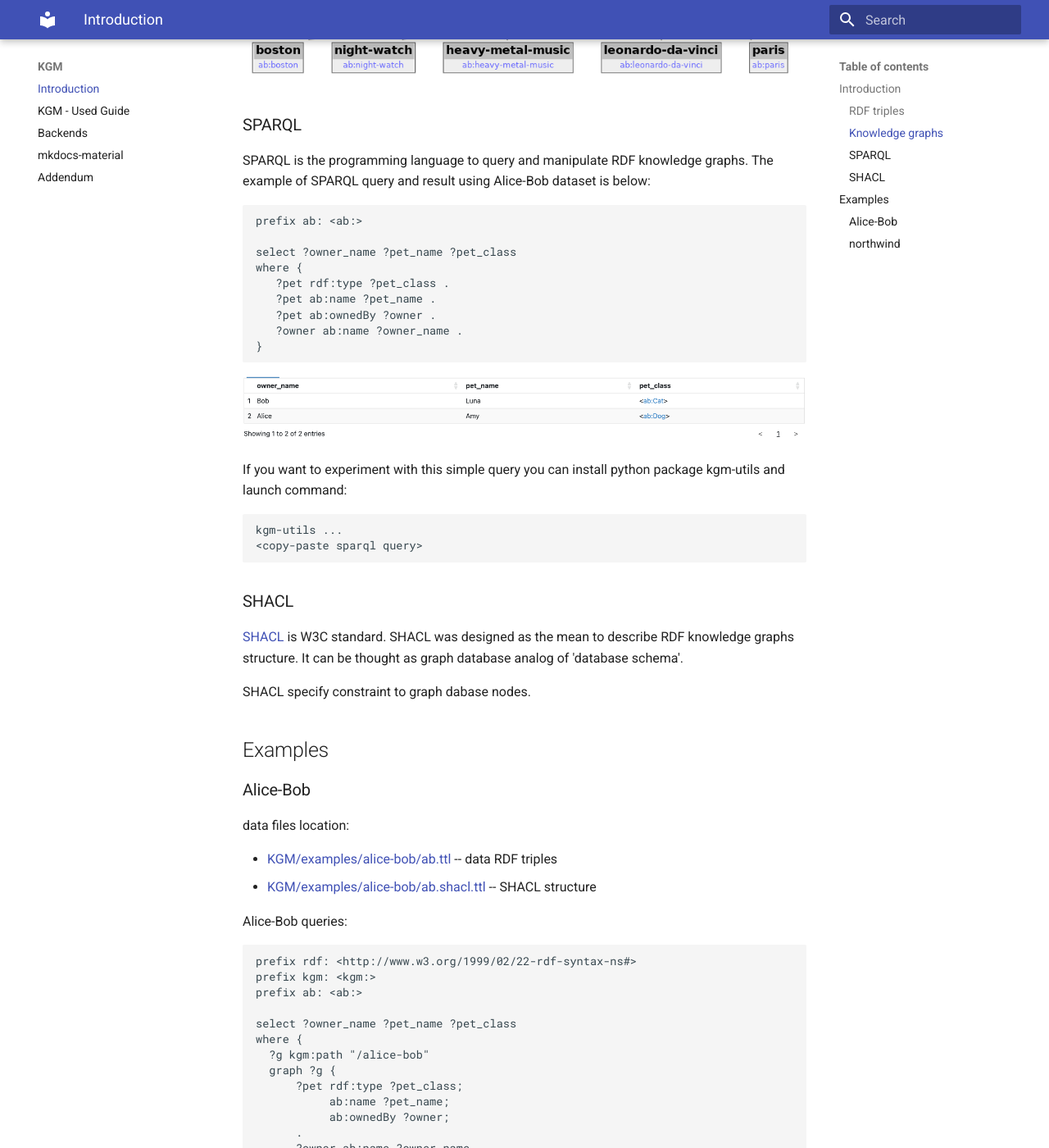
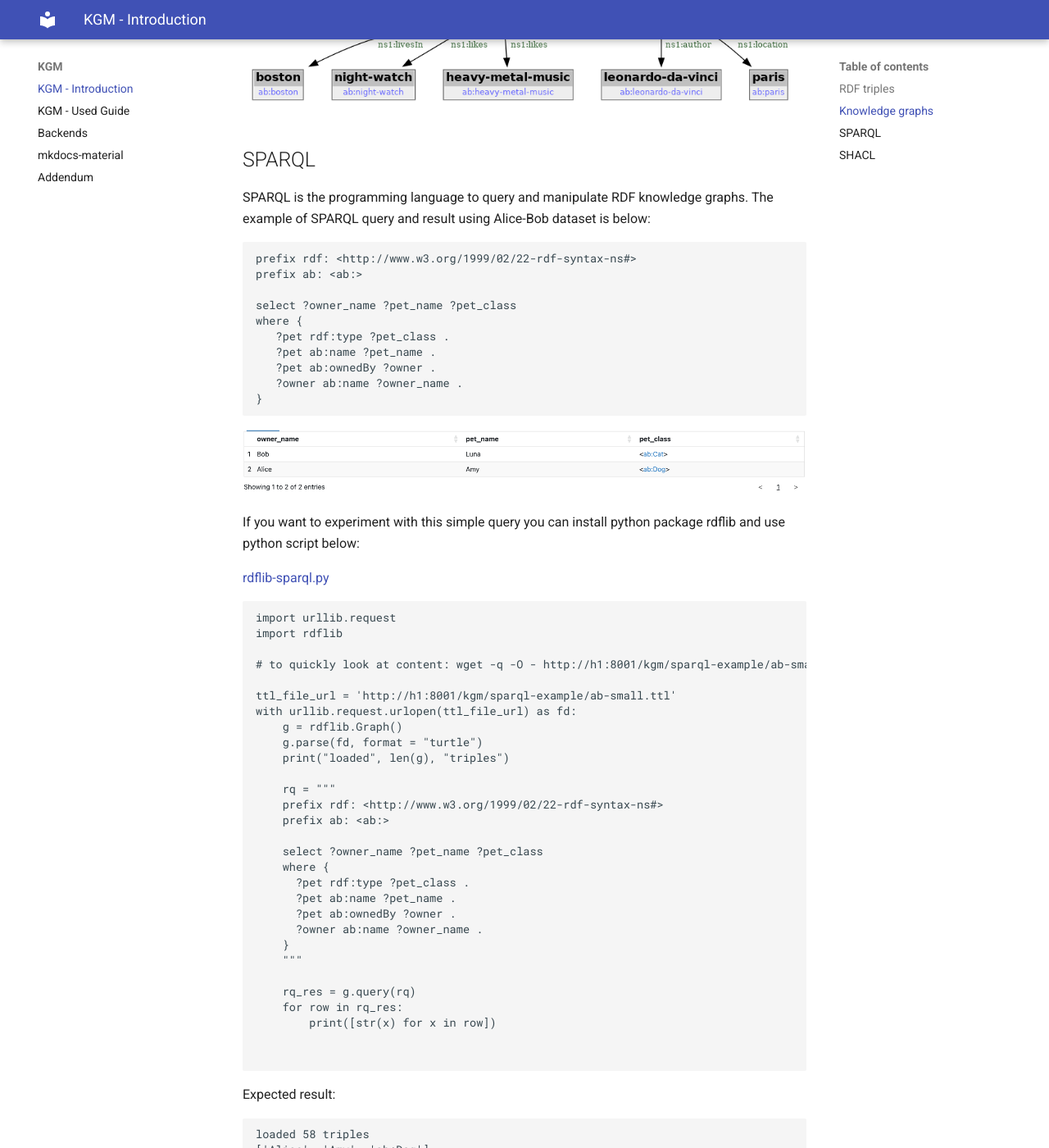
Before and after one commit to GeiselSoftware/kgm, an MkDocs documentation site: the page built from docs/docs/kgm-introduction.md, in a window 1280 px wide and 1400 px high, scrolled down 1827 px. Shown: the whole window at 82% size. Built offline with MkDocs 1.6.1 and Material for MkDocs 9.7.7, drawn with Linux system fonts in a browser that asks for light colours; some of the changed text lies outside the part shown.

Commit message:
found way to include files into md docs. introduction will be self-contained without KGM usage

````diff
--- a/docs/docs/introduction.md
+++ b/docs/docs/kgm-introduction.md
@@ -52,18 +51,19 @@ RDF makes two changes to key-value pairs idea:
  - it adds third element so you now will have subject-predicate-object triples instead of key-value pairs.
  - RDF restricts what could be `subject`, `predicate` and `object`. In most cases the parts of RDF triple will be either [URIs](https://en.wikipedia.org/wiki/Uniform_Resource_Identifier) or [xsd literals](https://www.w3.org/TR/rdf11-concepts/#xsd-datatypes), [more on xsd literals](https://www.w3.org/TR/xmlschema-2/#built-in-datatypes).
 
-### Knowledge graphs
+## Knowledge graphs
 
 Set of [RDF (Resource Definition Framework)](https://en.wikipedia.org/wiki/Resource_Description_Framework) triples can be tought of as [knowledge graph](https://en.wikipedia.org/wiki/Knowledge_graph). [Extended Alice-Bob example](/addendum/#appendix_c_alice-bob_rdf_triples) RDF triples can be presented as graph below:
 
-[![image](ab-objs.png)][file ab-objs.png]
-[file ab-objs.png]: ab-objs.png
+[![image](sparql-example/ab-objs.png)][file sparql-example/ab-objs.png]
+[file sparql-example/ab-objs.png]: sparql-example/ab-objs.png
 
-### SPARQL
+## SPARQL
 
 SPARQL is the programming language to query and manipulate RDF knowledge graphs. The example of SPARQL query and result using Alice-Bob dataset is below:
 
 ```
+prefix rdf: <http://www.w3.org/1999/02/22-rdf-syntax-ns#>
 prefix ab: <ab:>
 
 select ?owner_name ?pet_name ?pet_class
@@ -74,50 +74,30 @@ where {
    ?owner ab:name ?owner_name .
 }
 ```
-[![image](ab-rq-result.png)][file ab-rq-result.png]
-[file ab-rq-result.png]: ab-rq-result.png
 
-If you want to experiment with this simple query you can install python package kgm-utils and launch command:
+[![image](sparql-example/ab-rq-result.png)][file sparql-example/ab-rq-result.png]
+[file sparql-example/ab-rq-result.png]: sparql-example/ab-rq-result.png
 
-```
-kgm-utils ...
-<copy-paste sparql query>
+If you want to experiment with this simple query you can install python package rdflib and use python script below:
+
+[rdflib-sparql.py](/kgm/sparql-example/rdflib-sparql.py)
+```python
+{% include 'sparql-example/rdflib-sparql.py' %}
 ```
 
+Expected result:
+```
+loaded 58 triples
+['Alice', 'Amy', 'ab:Dog']
+['Bob', 'Luna', 'ab:Cat']
+```
 
-### SHACL
+[Alice-Bob small example triples](/kgm/sparql-example/ab-small.ttl)
+
+
+
+## SHACL
 
 [SHACL](https://en.wikipedia.org/wiki/SHACL) is W3C standard. SHACL was designed as the mean to describe RDF knowledge graphs structure. It can be thought as graph database analog of 'database schema'.
 
 SHACL specify constraint to graph dabase nodes.
-
-## Examples
-
-### Alice-Bob
-
-data files location:
-
- - [KGM/examples/alice-bob/ab.ttl](https://github.com/GeiselSoftware/KGM/blob/main/examples/alice-bob/ab.ttl) -- data RDF triples
- - [KGM/examples/alice-bob/ab.shacl.ttl](https://github.com/GeiselSoftware/KGM/blob/main/examples/alice-bob/ab.shacl.ttl) -- SHACL structure
-
-Alice-Bob queries:
-
-```
-prefix rdf: <http://www.w3.org/1999/02/22-rdf-syntax-ns#>
-prefix kgm: <kgm:>
-prefix ab: <ab:>
-
-select ?owner_name ?pet_name ?pet_class
-where {
-  ?g kgm:path "/alice-bob"
-  graph ?g {
-      ?pet rdf:type ?pet_class;
-           ab:name ?pet_name;
-           ab:ownedBy ?owner;
-      .
-      ?owner ab:name ?owner_name .
-  }
-}
-```
-
-### northwind
--- /dev/null
+++ b/docs/docs/sparql-example/rdflib-sparql.py
@@ -0,0 +1,27 @@
+import urllib.request
+import rdflib
+
+# to quickly look at content: wget -q -O - http://h1:8001/kgm/sparql-example/ab-small.ttl
+
+ttl_file_url = 'http://h1:8001/kgm/sparql-example/ab-small.ttl'
+with urllib.request.urlopen(ttl_file_url) as fd:
+    g = rdflib.Graph()
+    g.parse(fd, format = "turtle")
+    print("loaded", len(g), "triples")
+
+    rq = """
+    prefix rdf: <http://www.w3.org/1999/02/22-rdf-syntax-ns#>
+    prefix ab: <ab:>
+
+    select ?owner_name ?pet_name ?pet_class
+    where {
+      ?pet rdf:type ?pet_class .
+      ?pet ab:name ?pet_name .
+      ?pet ab:ownedBy ?owner .
+      ?owner ab:name ?owner_name .
+    }
+    """
+
+    rq_res = g.query(rq)
+    for row in rq_res:
+        print([str(x) for x in row])
--- a/docs/mkdocs.yml
+++ b/docs/mkdocs.yml
@@ -12,8 +12,11 @@ markdown_extensions:
 
 # Page tree
 nav:
-  - Introduction: introduction.md
+  - KGM - Introduction: kgm-introduction.md
   - KGM - Used Guide: kgm-userguide.md
   - Backends: backends.md
   - mkdocs-material: about-mkdocs.md
   - Addendum: addendum.md
+
+plugins:
+  - include-markdown # https://github.com/mondeja/mkdocs-include-markdown-plugin/blob/master/README.md
--- a/docs/requirements.txt
+++ b/docs/requirements.txt
@@ -1 +1,2 @@
 mkdocs-material
+mkdocs-include-markdown-plugin
````
Also changed, not shown: other parts of docs/docs/kgm-introduction.md (+3 -4 lines), docs/docs/addendum.md (+0 -51 lines), docs/docs/index.md (+3 -0 lines), docs/docs/kgm-userguide.md (+43 -7 lines), docs/docs/sparql-example/ab-full.png (renamed from docs/docs/ab-full.png), docs/docs/sparql-example/ab-objs.png (renamed from docs/docs/ab-objs.png), docs/docs/sparql-example/ab-rq-result.png (renamed from docs/docs/ab-rq-result.png), 3 other files.
